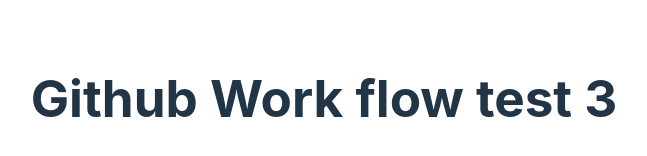
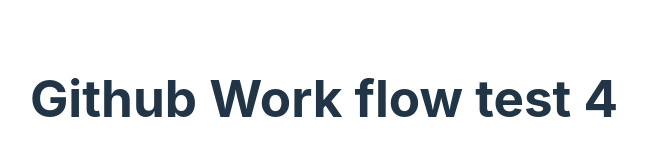
Before and after one commit to Ant-Tonmay/github-workflow, a React (Vite) app: page / in a window 1280 px wide. Shown: the part 302-458 px from the top of the page, without its empty margins (316-963 px from the left). Built offline with nearby package versions, Linux system fonts and the light colour scheme.

Commit message:
workflow added 4

```diff
--- a/src/App.jsx
+++ b/src/App.jsx
@@ -8,7 +8,7 @@
 
   return (
     <>
-      <h1> Github Work flow test 3</h1>
+      <h1> Github Work flow test 4</h1>
     </>
   )
 }
```
